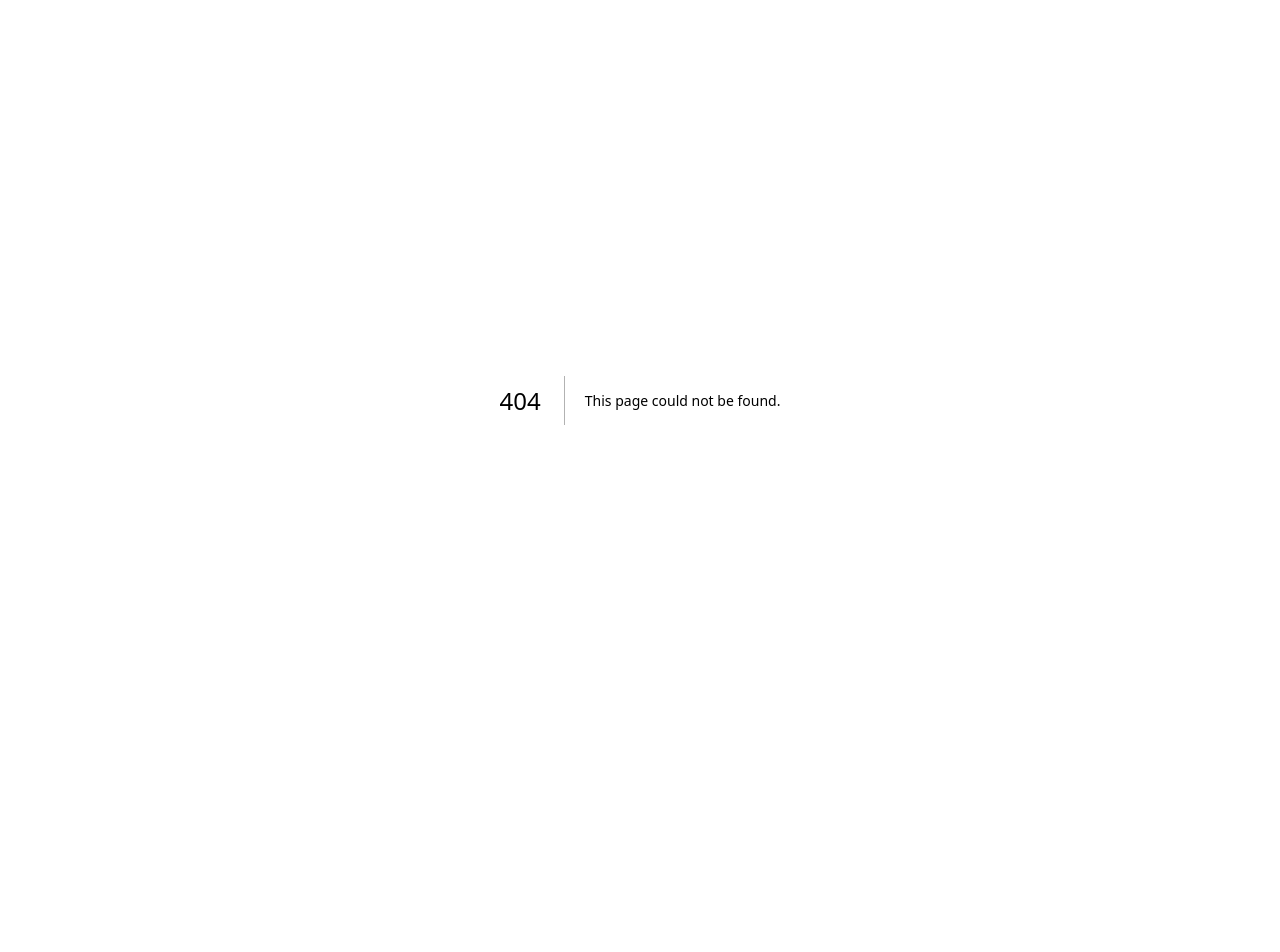
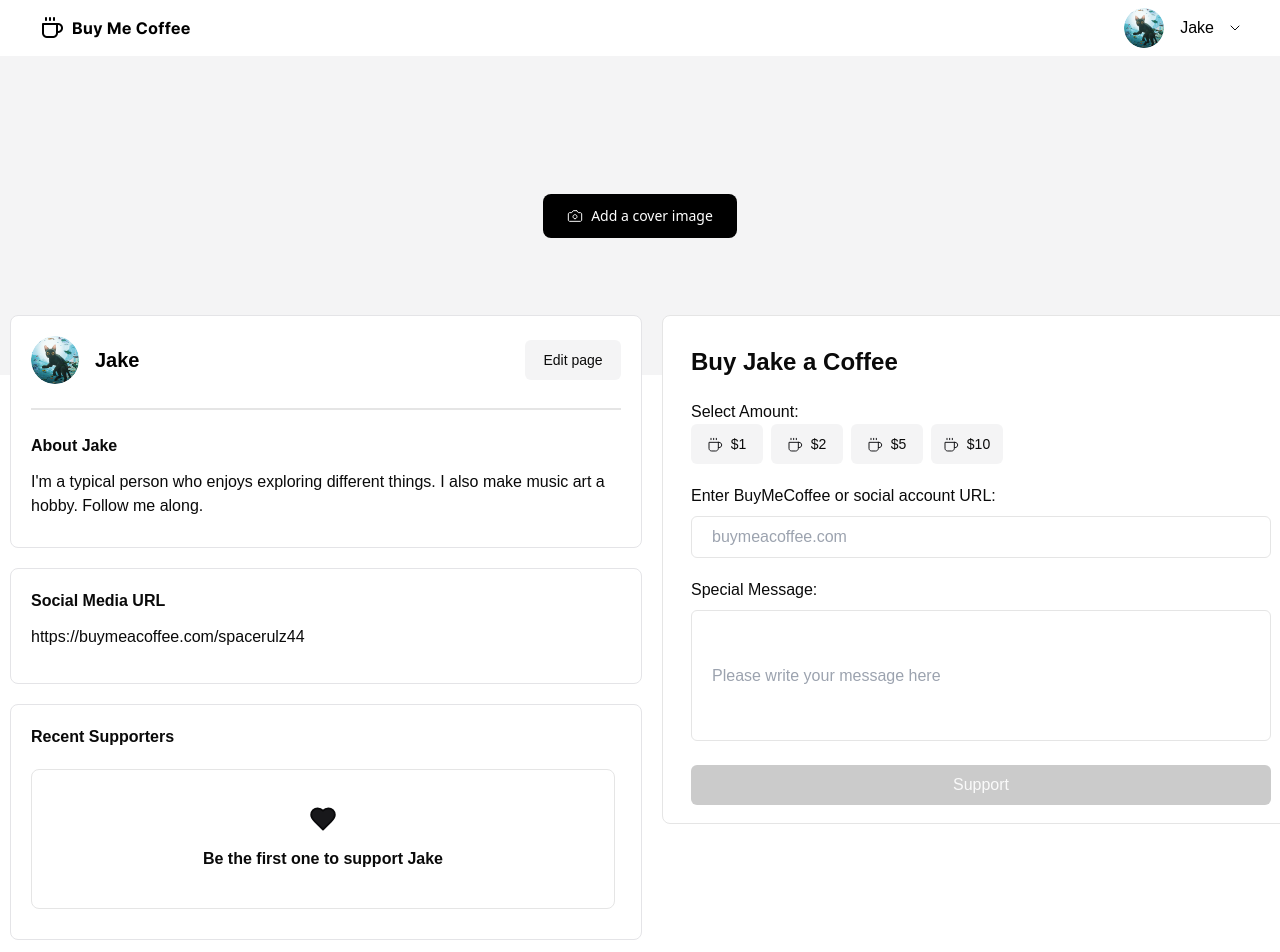
Before and after one commit to pinecone-2a/qwerty-project8-frontend, a Next.js app: page /donation-page in a window 1280 px wide. Before the commit this address had no page. Shown: the top 952 px of the page. Before the commit the page ends 800 px from the top, so only its background shows below. Built offline with nearby package versions, Linux system fonts and the light colour scheme.

Commit message:
Donation page (#12)
* html

* frontend

---------

Co-authored-by: 24LP3083 24LP3083 <24LP3083@G302-CC0141.local>

```diff
--- /dev/null
+++ b/components/Camera.tsx
@@ -0,0 +1,24 @@
+export default function Camera() {
+  return (
+    <svg
+      width="16"
+      height="12"
+      viewBox="0 0 16 12"
+      fill="none"
+      xmlns="http://www.w3.org/2000/svg"
+    >
+      <path
+        d="M9.66658 0.666992H6.33325L4.66659 2.66699H2.66659C2.31296 2.66699 1.97382 2.80747 1.72378 3.05752C1.47373 3.30756 1.33325 3.6467 1.33325 4.00033V10.0003C1.33325 10.3539 1.47373 10.6931 1.72378 10.9431C1.97382 11.1932 2.31296 11.3337 2.66659 11.3337H13.3333C13.6869 11.3337 14.026 11.1932 14.2761 10.9431C14.5261 10.6931 14.6666 10.3539 14.6666 10.0003V4.00033C14.6666 3.6467 14.5261 3.30756 14.2761 3.05752C14.026 2.80747 13.6869 2.66699 13.3333 2.66699H11.3333L9.66658 0.666992Z"
+        stroke="#FAFAFA"
+        strokeLinecap="round"
+        strokeLinejoin="round"
+      />
+      <path
+        d="M7.99992 8.66699C9.10449 8.66699 9.99992 7.77156 9.99992 6.66699C9.99992 5.56242 9.10449 4.66699 7.99992 4.66699C6.89535 4.66699 5.99992 5.56242 5.99992 6.66699C5.99992 7.77156 6.89535 8.66699 7.99992 8.66699Z"
+        stroke="#FAFAFA"
+        strokeLinecap="round"
+        strokeLinejoin="round"
+      />
+    </svg>
+  );
+}
--- /dev/null
+++ b/components/Coffee.tsx
@@ -0,0 +1,18 @@
+export default function Coffee() {
+  return (
+    <svg
+      width="15"
+      height="15"
+      viewBox="0 0 15 15"
+      fill="none"
+      xmlns="http://www.w3.org/2000/svg"
+    >
+      <path
+        d="M10.3333 5.33301H11C11.7072 5.33301 12.3855 5.61396 12.8856 6.11406C13.3857 6.61415 13.6667 7.29243 13.6667 7.99967C13.6667 8.70692 13.3857 9.3852 12.8856 9.88529C12.3855 10.3854 11.7072 10.6663 11 10.6663H10.3333M10.3333 5.33301H1V11.333C1 12.0403 1.28095 12.7185 1.78105 13.2186C2.28115 13.7187 2.95942 13.9997 3.66667 13.9997H7.66667C8.37391 13.9997 9.05219 13.7187 9.55229 13.2186C10.0524 12.7185 10.3333 12.0403 10.3333 11.333V5.33301ZM3 1.33301V2.66634M5.66667 1.33301V2.66634M8.33333 1.33301V2.66634"
+        stroke="#18181B"
+        strokeLinecap="round"
+        strokeLinejoin="round"
+      />
+    </svg>
+  );
+}
--- /dev/null
+++ b/components/Heart.tsx
@@ -0,0 +1,20 @@
+export default function Heart() {
+  return (
+    <svg
+      width="26"
+      height="24"
+      viewBox="0 0 26 24"
+      fill="none"
+      xmlns="http://www.w3.org/2000/svg"
+    >
+      <path
+        d="M21.2961 14.37C23.062 12.6397 24.8517 10.5656 24.8517 7.85153C24.8517 6.12271 24.1649 4.4647 22.9424 3.24224C21.72 2.01978 20.062 1.33301 18.3331 1.33301C16.2472 1.33301 14.7776 1.9256 12.9998 3.70338C11.222 1.9256 9.75239 1.33301 7.66647 1.33301C5.93765 1.33301 4.27964 2.01978 3.05718 3.24224C1.83472 4.4647 1.14795 6.12271 1.14795 7.85153C1.14795 10.5775 2.92573 12.6515 4.7035 14.37L12.9998 22.6663L21.2961 14.37Z"
+        fill="#18181B"
+        stroke="#09090B"
+        strokeWidth="1.77778"
+        strokeLinecap="round"
+        strokeLinejoin="round"
+      />
+    </svg>
+  );
+}
--- /dev/null
+++ b/components/b-arrow.tsx
@@ -0,0 +1,7 @@
+export default function Bottom() {
+    return (
+      <svg width="10" height="6" viewBox="0 0 10 6" fill="none" xmlns="http://www.w3.org/2000/svg">
+  <path d="M1 1L5 5L9 1" stroke="#09090B" strokeLinecap="round" strokeLinejoin="round"/>
+  </svg>
+    );
+  }
--- /dev/null
+++ b/src/app/donation-page/page.tsx
@@ -0,0 +1,163 @@
+"use client";
+import Bottom from "../../../components/b-arrow";
+import Camera from "../../../components/Camera";
+import Coffee from "../../../components/Coffee";
+import Heart from "../../../components/Heart";
+import { useState } from "react";
+
+export default function Home() {
+  const [profile, setProfile] = useState<{
+    image: string | null;
+    name: string;
+    about: string;
+    socialmedia: string;
+  }>({
+    image: null,
+    name: "",
+    about: "",
+    socialmedia: "",
+  });
+
+  const [isOpen, setIsOpen] = useState(false);
+  const handleUpload = async (event: React.ChangeEvent<HTMLInputElement>) => {
+    if (event.target.files && event.target.files.length > 0) {
+      const file = event.target.files[0];
+      const data = new FormData();
+      data.append("file", file);
+      data.append("upload_preset", "buy-me-coffee");
+
+      const response = await fetch(
+        `https://api.cloudinary.com/v1_1/dv7rj66a1/upload`,
+        { method: "POST", body: data }
+      );
+      const dataJson = await response.json();
+
+      setProfile((prev) => ({ ...prev, image: dataJson.secure_url }));
+    }
+  };
+
+  const handleChange = (e: React.ChangeEvent<HTMLInputElement>) => {
+    const { name, value } = e.target;
+    setProfile((prev) => ({ ...prev, [name]: value }));
+  };
+  return (
+    <>
+      <header className="w-full h-[56px] bg-[#FFFFFF] flex items-center justify-between">
+        <div className="w-[151px] h-[24px] ml-10">
+          <img src="Logo.png" />
+        </div>
+        <div className="flex items-center space-x-4 mr-10">
+          <img src="Avatar.png" className="w-[40px] h-[40px] rounded-full" />
+          <p className="text-black">Jake</p>
+          <Bottom />
+        </div>
+      </header>
+      <div className="flex flex-col items-center justify-center w-full h-[319px] bg-[#F4F4F5]">
+        <label
+          htmlFor="file-upload"
+          className="cursor-pointer px-6 py-3 bg-black text-white rounded-lg flex items-center space-x-2"
+        >
+          <Camera />
+          <p className="font-[500] text-[14px] leading-[20px] font-sans">
+            Add a cover image
+          </p>
+        </label>
+        <input
+          id="file-upload"
+          type="file"
+          className="hidden"
+          onChange={handleUpload}
+        />
+      </div>
+      <div className="flex justify-center">
+        <div className="relative top-[-80px]">
+          <div className="w-[632px] h-[233px] border-[1px] border-[#E4E4E7] rounded-lg m-5 p-5 bg-[#FFFFFF]">
+            <div className="flex items-center justify-between">
+              <div className="flex items-center gap-4">
+                <img
+                  src="Avatar.png"
+                  className="w-[48px] h-[48px] rounded-full"
+                />
+                <p className="text-black font-[700] text-[20px] leading-[20px]">
+                  Jake
+                </p>
+              </div>
+              <button className="w-[96px] h-[40px] bg-[#F4F4F5] rounded-md flex items-center justify-center">
+                <p className="font-[500] text-[14px] leading-[20px]">
+                  Edit page
+                </p>
+              </button>
+            </div>
+            <div className="w-full h-[1px] border-[1px] mt-6"></div>
+            <div className="mt-6">
+              <p className="font-[600] text-[16px] leading-[24px]">
+                About Jake
+              </p>
+              <p className="mt-3">
+                I'm a typical person who enjoys exploring different things. I
+                also make music art a hobby. Follow me along.
+              </p>
+            </div>
+          </div>
+          <div className="w-[632px] h-[116px] border-[1px] border-[#E4E4E7] rounded-lg m-5 p-5 bg-[#FFFFFF]">
+            <p className="font-[600] text-[16px]">Social Media URL</p>
+            <p className="mt-3">https://buymeacoffee.com/spacerulz44</p>
+          </div>
+          <div className="w-[632px] h-[236px] border-[1px] border-[#E4E4E7] rounded-lg m-5 p-5 bg-[#FFFFFF]">
+            <p className="font-[600] text-[16px]">Recent Supporters</p>
+
+            <div className="w-[584px] h-[140px] border-[1px] rounded-lg mt-5">
+              <div className="flex items-center gap-4 flex-col h-full justify-center">
+                <Heart />
+                <p className="font-[600]">Be the first one to support Jake</p>
+              </div>
+            </div>
+          </div>
+        </div>
+        <div className="w-[628px] h-[509px] bg-[#FFFFFF] border-[1px] rounded-lg relative top-[-60px] p-7">
+          <p className="font-[600] text-[24px]">Buy Jake a Coffee</p>
+          <p className="mt-5">Select Amount:</p>
+          <div className="flex gap-[8px]">
+            <div className="w-[72px] h-[40px] bg-[#F4F4F5] rounded-md flex items-center justify-center gap-2">
+              <Coffee />
+              <p className="font-[500] text-[14px]">$1</p>
+            </div>
+            <div className="w-[72px] h-[40px] bg-[#F4F4F5] rounded-md flex items-center justify-center gap-2">
+              <Coffee />
+              <p className="font-[500] text-[14px]">$2</p>
+            </div>
+            <div className="w-[72px] h-[40px] bg-[#F4F4F5] rounded-md flex items-center justify-center gap-2">
+              <Coffee />
+              <p className="font-[500] text-[14px]">$5</p>
+            </div>
+            <div className="w-[72px] h-[40px] bg-[#F4F4F5] rounded-md flex items-center justify-center gap-2">
+              <Coffee />
+              <p className="font-[500] text-[14px]">$10</p>
+            </div>
+          </div>
+          <div>
+            <p className="font-[500] mt-5 mb-2">
+              Enter BuyMeCoffee or social account URL:
+            </p>
+            <input
+              type="text"
+              placeholder="buymeacoffee.com"
+              className="border-[1px] w-[580px] h-[40px] p-5 rounded-md"
+            />
+          </div>
+          <div>
+            <p className="font-[500] mt-5 mb-2">Special Message:</p>
+            <input
+              type="text"
+              placeholder="Please write your message here"
+              className="border-[1px] w-[580px] h-[131px] p-5 rounded-md"
+            />
+          </div>
+          <div className="w-[580px] h-[40px] bg-[#cbcbcb] rounded-md mt-6 flex items-center justify-center">
+            <p className="text-[#FAFAFA] font-[500]">Support</p>
+          </div>
+        </div>
+      </div>
+    </>
+  );
+}
```
Also changed, not shown: public/Avatar.png (added), public/Logo.png (added).
